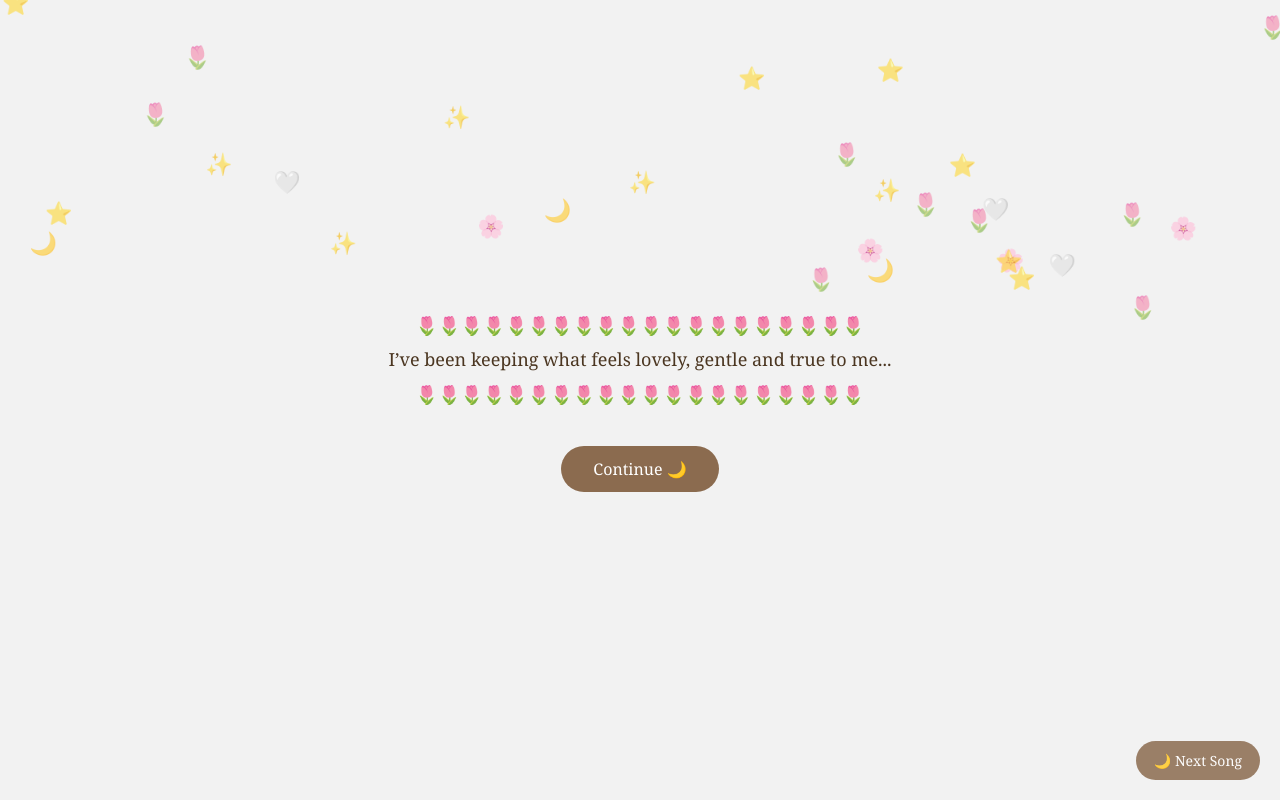
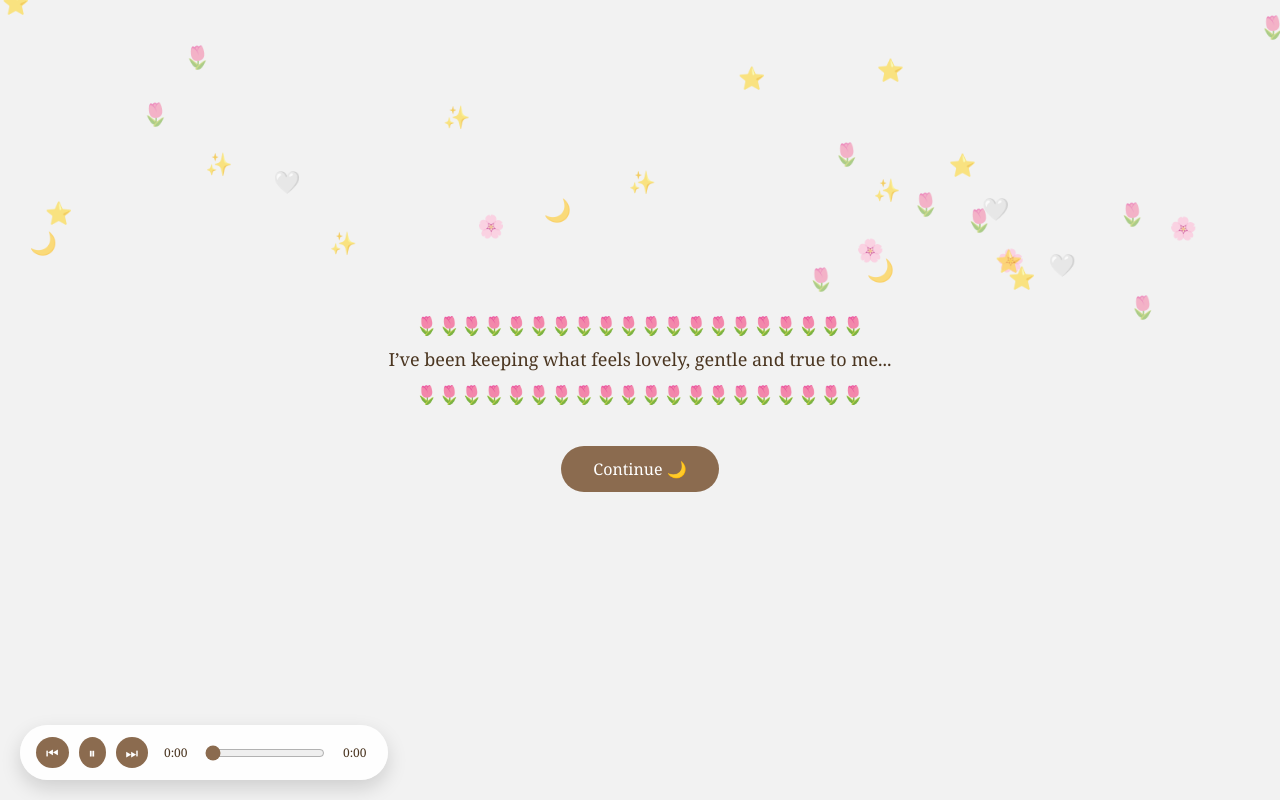
Before and after one commit to hvg200216-hue/hbdriya, a plain HTML site: page index.html in a window 1280 px wide. Both pictures are taken after a click on the button "Continue ✨". Drawn offline with Linux system fonts and the light colour scheme.

Commit message:
Update index.html

```diff
--- a/index.html
+++ b/index.html
@@ -77,20 +77,39 @@ button:hover {
   to { transform: translateY(-10vh); }
 }
 
-/* next song button */
-#nextSongBtn {
-  display: none;
+/* music player */
+#player {
   position: fixed;
   bottom: 20px;
-  right: 20px;
-  background: #8b6b4f;
-  color: white;
-  border: none;
-  padding: 10px 18px;
-  border-radius: 25px;
+  left: 20px;
+  background: rgba(255,255,255,0.9);
+  padding: 12px 16px;
+  border-radius: 30px;
+  display: flex;
+  align-items: center;
+  gap: 10px;
+  box-shadow: 0 8px 20px rgba(0,0,0,0.15);
   font-size: 14px;
+}
+
+#player button {
+  margin: 0;
+  padding: 6px 10px;
+  border-radius: 50%;
+  font-size: 14px;
+}
+
+#progress {
+  width: 120px;
+  accent-color: #8b6b4f;
   cursor: pointer;
-  opacity: 0.85;
+}
+
+#currentTime,
+#duration {
+  font-size: 12px;
+  width: 35px;
+  text-align: center;
 }
 </style>
 </head>
@@ -112,6 +131,16 @@ for (let i = 0; i < 35; i++) {
 
 <!-- MUSIC -->
 <audio id="music" preload="auto"></audio>
+
+<!-- MUSIC PLAYER -->
+<div id="player">
+  <button onclick="prevSong()">⏮</button>
+  <button onclick="togglePlay()" id="playBtn">▶</button>
+  <button onclick="nextSong()">⏭</button>
+  <span id="currentTime">0:00</span>
+  <input type="range" id="progress" value="0" />
+  <span id="duration">0:00</span>
+</div>
 
 <!-- PAGE 1 -->
 <section id="page1" class="active">
@@ -182,11 +211,9 @@ for (let i = 0; i < 35; i++) {
   </div>
 </section>
 
-<!-- NEXT SONG BUTTON -->
-<button id="nextSongBtn" onclick="nextSong()">🌙 Next Song</button>
-
 <script>
 const playlist = [
+  "die-with-a-smile.mp3",
   "main-agar-kahoon.mp3",
   "the-pool.mp3",
   "agar-tum-saath-ho.mp3"
@@ -194,22 +221,65 @@ const playlist = [
 
 let track = 0;
 const music = document.getElementById("music");
+const progress = document.getElementById("progress");
+const currentTimeEl = document.getElementById("currentTime");
+const durationEl = document.getElementById("duration");
+const playBtn = document.getElementById("playBtn");
 
 function startExperience() {
-  music.src = playlist[track];
+  loadSong(track);
   music.volume = 0.6;
   music.play().catch(()=>{});
-  document.getElementById("nextSongBtn").style.display = "block";
+  playBtn.textContent = "⏸";
   nextPage(2);
+}
+
+function loadSong(i) {
+  music.src = playlist[i];
+}
+
+function togglePlay() {
+  if (music.paused) {
+    music.play();
+    playBtn.textContent = "⏸";
+  } else {
+    music.pause();
+    playBtn.textContent = "▶";
+  }
 }
 
 function nextSong() {
   track = (track + 1) % playlist.length;
-  music.src = playlist[track];
-  music.play().catch(()=>{});
+  loadSong(track);
+  music.play();
+  playBtn.textContent = "⏸";
 }
 
+function prevSong() {
+  track = (track - 1 + playlist.length) % playlist.length;
+  loadSong(track);
+  music.play();
+  playBtn.textContent = "⏸";
+}
+
+music.addEventListener("timeupdate", () => {
+  progress.value = (music.currentTime / music.duration) * 100 || 0;
+  currentTimeEl.textContent = formatTime(music.currentTime);
+  durationEl.textContent = formatTime(music.duration);
+});
+
+progress.addEventListener("input", () => {
+  music.currentTime = (progress.value / 100) * music.duration;
+});
+
 music.addEventListener("ended", nextSong);
+
+function formatTime(time) {
+  if (!time) return "0:00";
+  const m = Math.floor(time / 60);
+  const s = Math.floor(time % 60).toString().padStart(2, "0");
+  return `${m}:${s}`;
+}
 
 function nextPage(n) {
   document.querySelectorAll("section").forEach(s => s.classList.remove("active"));
```
